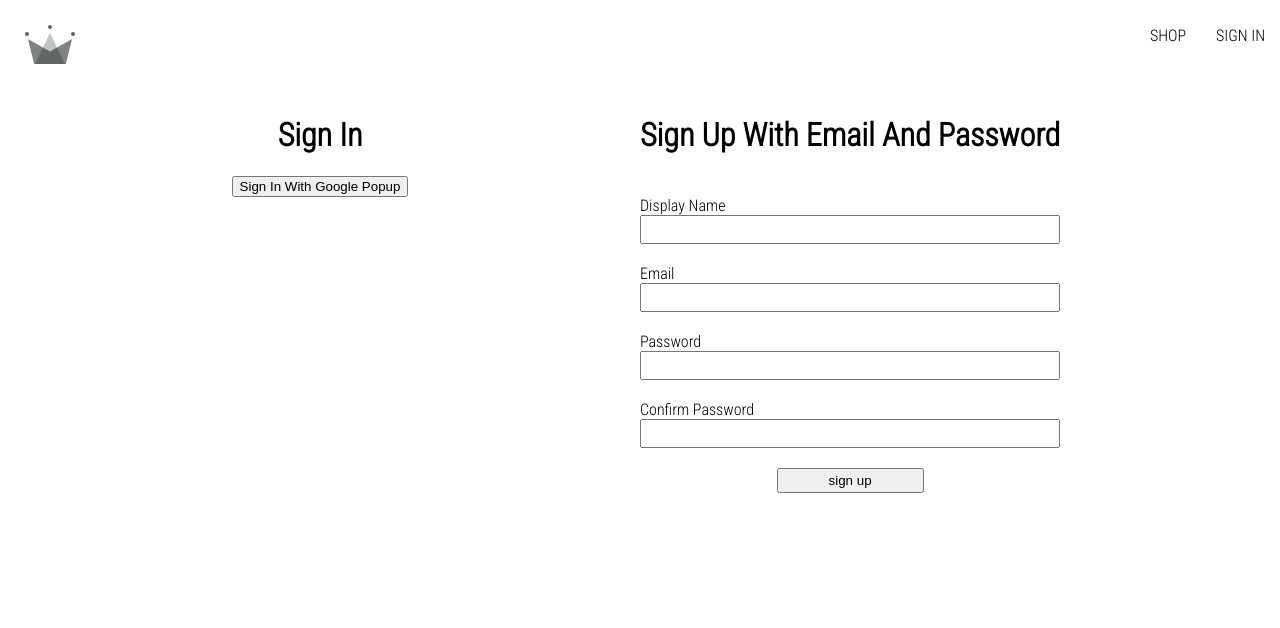
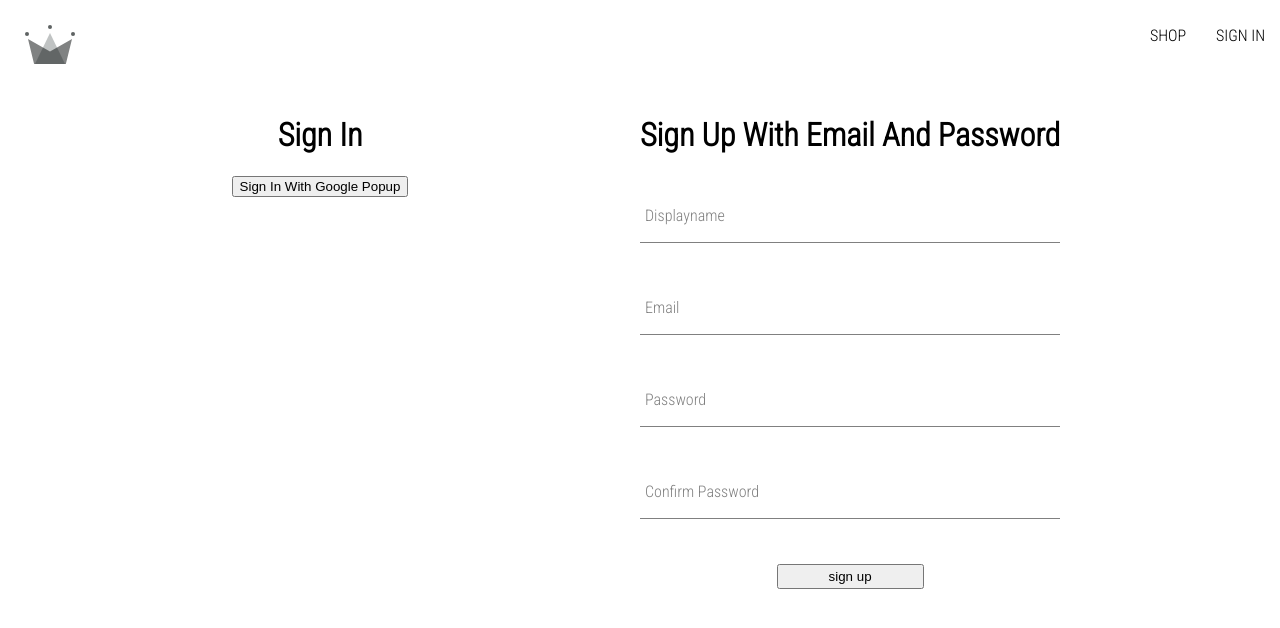
Before and after one commit to SCatella/crwn-clothing, a React (Create React App) app: page /sign-in in a window 1280 px wide. Shown: the top 628 px of the page. Built offline with nearby package versions, Linux system fonts and the light colour scheme.

Commit message:
finished tying in firebase with the sign up function

```diff
--- /dev/null
+++ b/src/components/form-input/form-input.component.jsx
@@ -0,0 +1,20 @@
+import './form-input.styles.scss';
+
+const FormInput = ({ label, ...otherProps }) => {
+  return (
+    <div className='group' >
+      <input className='form-input' {...otherProps} />
+      {
+        label && (
+          <label className={
+            `${otherProps.value.length ? 'shrink' : ''
+            } form-input-label`}
+          >{label}
+          </label>
+        )
+      }
+    </div>
+  )
+}
+
+export default FormInput;
--- /dev/null
+++ b/src/components/form-input/form-input.styles.scss
@@ -0,0 +1,57 @@
+$sub-color: grey;
+$main-color: black;
+
+@mixin shrinkLabel {
+  top: -14px;
+  font-size: 12px;
+  color: $main-color;
+}
+
+.group {
+  position: relative;
+  margin: 0;
+
+  .form-input {
+    background: none;
+    background-color: white;
+    color: $sub-color;
+    font-size: 18px;
+    padding: 10px 10px 10px 5px;
+    display: block;
+    width: 100%;
+    border: none;
+    border-radius: 0;
+    border-bottom: 1px solid
+
+    $sub-color;
+
+    margin: 25px 0;
+
+    &:focus {
+      outline: none;
+    }
+
+    &:focus ~ .form-input-label {
+      @include shrinkLabel();
+    }
+  }
+
+  input[type='password'] {
+    letter-spacing: 0.3em;
+  }
+
+  .form-input-label {
+    color: $sub-color;
+    font-size: 16px;
+    font-weight: normal;
+    position: absolute;
+    pointer-events: none;
+    left: 5px;
+    top: 10px;
+    transition: 300ms ease all;
+
+    &.shrink {
+      @include shrinkLabel();
+    }
+  }
+}
--- a/src/components/sign-up-form/sign-up-form.component.jsx
+++ b/src/components/sign-up-form/sign-up-form.component.jsx
@@ -1,7 +1,8 @@
 import { useState } from 'react';
+import { createAuthUserWithEmailAndPassword, createUserDocumentFromAuth } from '../../utils/firebase/firebase.utils';
+import FormInput from '../form-input/form-input.component';
 
 import './sign-up-form.styles.scss'
-
 
 const defaultFormFields = {
   displayName: '',
@@ -19,50 +20,78 @@
     confirmPassword
   } = formFields;
 
+  const resetFormFields = () => {
+    setFormFields(defaultFormFields);
+  }
+
+  const handleSubmit = async (event) => {
+    event.preventDefault();
+    if (password !== confirmPassword) {
+      alert('passwords do not match');
+      return;
+    }
+    try {
+      const { user } = await createAuthUserWithEmailAndPassword(email, password);
+
+      await createUserDocumentFromAuth(user, { displayName })
+      resetFormFields();
+    } catch (error) {
+      if (error.code === 'auth/email-already-in-use') {
+        alert('Cannot use create user: email already exists');
+      }
+      console.log('user creation encountered an error ', error);
+    }
+  }
+
   const handleChange = (event) => {
     const { name, value } = event.target;
 
     setFormFields({ ...formFields, [name]: value });
   }
 
+
   return (
     <div className='sign-up-page'>
       <h1>sign up with email and password</h1>
-      <form className='sign-up-form' onSubmit={() => { }}>
-        <label>display name</label>
-        <input
+      <form className='sign-up-form' onSubmit={handleSubmit}>
+        <FormInput
+          label='displayname'
           type='text'
           required
           onChange={handleChange}
           name='displayName'
           value={displayName}
         />
-        <label>email</label>
-        <input
-          type='email'
+
+        <FormInput
+          label='email'
+          type='text'
           required
           onChange={handleChange}
-          name='email'
-          value={email}
+          name='displayName'
+          value={displayName}
         />
-        <label>password</label>
-        <input
-          type='password'
+
+        <FormInput
+          label='password'
+          type='text'
           required
           onChange={handleChange}
-          name='password'
-          value={password}
+          name='displayName'
+          value={displayName}
         />
-        <label>confirm password</label>
-        <input
-          type='password'
+
+        <FormInput
+          label='confirm password'
+          type='text'
           required
           onChange={handleChange}
-          name='confirmPassword'
-          value={confirmPassword}
+          name='displayName'
+          value={displayName}
         />
         <button type='submit'>sign up</button>
       </form>
+
     </div>
   )
 }
--- a/src/utils/firebase/firebase.utils.js
+++ b/src/utils/firebase/firebase.utils.js
@@ -1,18 +1,17 @@
-import { async } from '@firebase/util';
 import { initializeApp } from 'firebase/app';
 import {
   getAuth,
   signInWithRedirect,
   signInWithPopup,
   GoogleAuthProvider,
-  FacebookAuthProvider
+  createUserWithEmailAndPassword,
 } from 'firebase/auth';
 import {
   getFirestore,
   doc,
   getDoc,
   setDoc
-} from 'firebase/firestore'
+} from 'firebase/firestore';
 
 // Your web app's Firebase configuration
 const firebaseConfig = {
@@ -32,19 +31,13 @@
   prompt: 'select_account'
 });
 
-const facebookProvider = new FacebookAuthProvider();
-facebookProvider.setCustomParameters({
-  prompt: 'select_account'
-});
-
 export const auth = getAuth();
 export const signInWithGooglePopup = () => signInWithPopup(auth, googleProvider);
 export const signInWithGoogleRedirect = () => signInWithRedirect(auth, googleProvider);
-export const signInWithFacebookPopup = () => signInWithPopup(auth, facebookProvider);
-export const signInWithFacebookRedirect = () => signInWithRedirect(auth, facebookProvider);
 
-export const db = getFirestore()
-export const createUserDocumentFromAuth = async (userAuth) => {
+export const db = getFirestore();
+
+export const createUserDocumentFromAuth = async (userAuth, additionalInformation = {}) => {
   const userDocRef = doc(db, 'users', userAuth.uid);
   const userSnapshot = await getDoc(userDocRef);
 
@@ -57,16 +50,19 @@
       await setDoc(userDocRef, {
         displayName,
         email,
-        createdAt
+        createdAt,
+        ...additionalInformation,
       });
     } catch (err) {
       console.log('error creating the user', err.message);
     }
   }
 
-  // if user data exists
   return userDocRef;
+};
 
+export const createAuthUserWithEmailAndPassword = async (email, password) => {
+  if(!email || !password) return;
 
-  // return userDocRef
-}
+  return await createUserWithEmailAndPassword(auth, email, password)
+};
```
